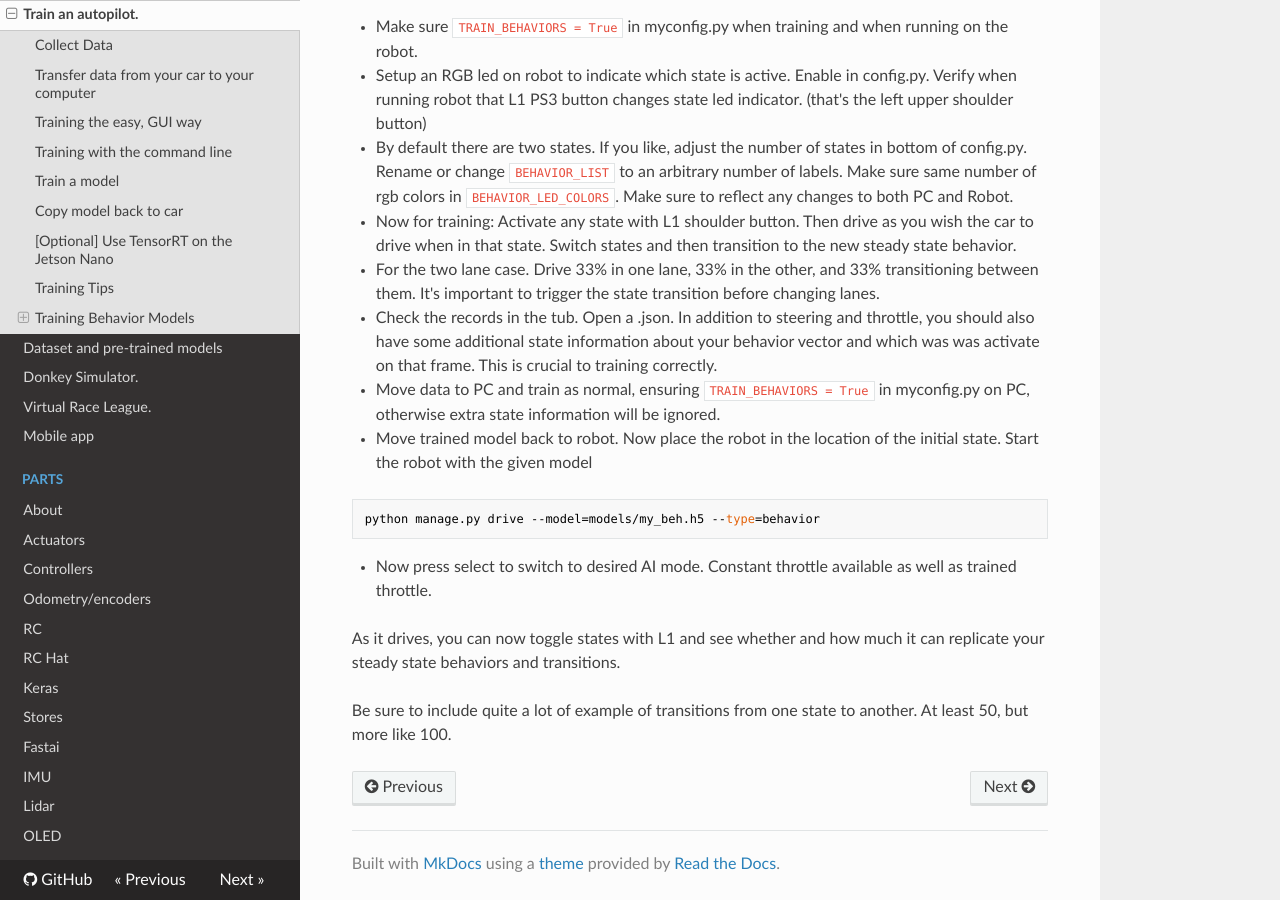
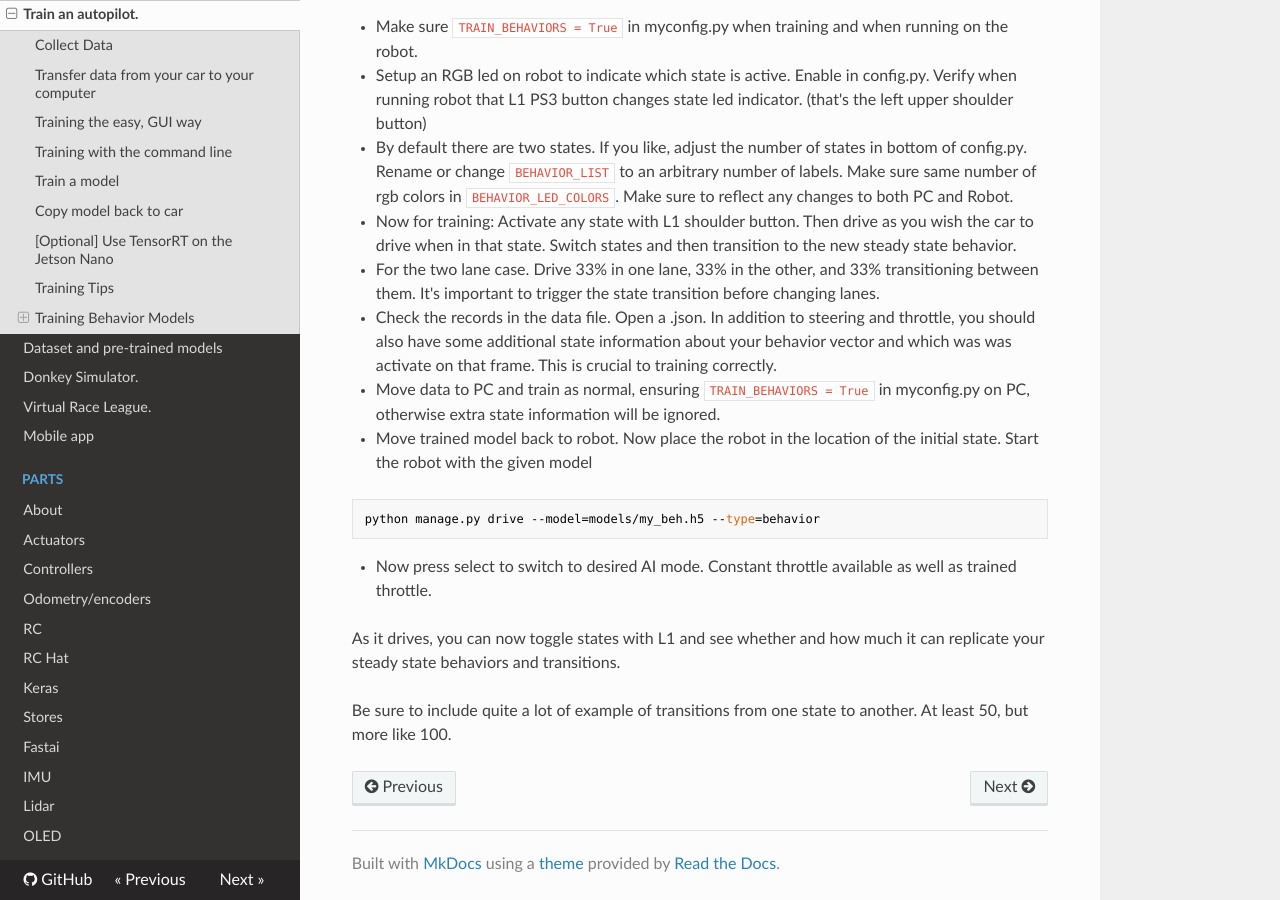
Before and after one commit to autorope/donkeydocs, an MkDocs documentation site: the page built from docs/guide/train_autopilot.md, in a window 1280 px wide and 900 px high, scrolled down 4956 px. Built offline with MkDocs 1.6.1, drawn with Linux system fonts in a browser that asks for light colours; nearby versions of some CDN libraries; some of the changed text lies outside the part shown.

Commit message:
Removed "tub" reference

````diff
--- a/docs/guide/train_autopilot.md
+++ b/docs/guide/train_autopilot.md
@@ -8,7 +8,7 @@ neural network to drive like you. Here are the steps.
  Make sure you collect good data.
 
 1. Practice driving around the track a couple times.
-2. When you're confident you can drive 10 laps without mistake, restart the python mange.py process to create a new tub session. Press `Start Recording` if using web controller. The joystick will auto record with any non-zero throttle.
+2. When you're confident you can drive 10 laps without mistake, restart the python mange.py process to create a new data recording session. Press `Start Recording` if using web controller. The joystick will auto record with any non-zero throttle.
 3. If you crash or run off the track press Stop Car immediately to stop recording. If you are using a joystick tap the Triangle button to erase the last 5 seconds of records.
 4. After you've collected 10-20 laps of good data (5-20k images) you can stop
 your car with `Ctrl-c` in the ssh session for your car.
@@ -125,7 +125,7 @@ Read [this](/guide/robot_sbc/tensorrt_jetson_nano) for more information.
 
 * For the two lane case. Drive 33% in one lane, 33% in the other, and 33% transitioning between them. It's important to trigger the state transition before changing lanes.
 
-* Check the records in the tub. Open a .json. In addition to steering and throttle, you should also have some additional state information about your behavior vector and which was was activate on that frame. This is crucial to training correctly.
+* Check the records in the data file. Open a .json. In addition to steering and throttle, you should also have some additional state information about your behavior vector and which was was activate on that frame. This is crucial to training correctly.
 
 * Move data to PC and train as normal, ensuring ```TRAIN_BEHAVIORS = True``` in myconfig.py on PC, otherwise extra state information will be ignored.
 
````
